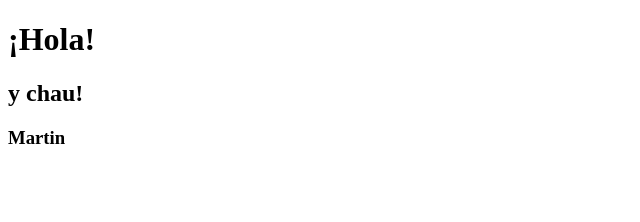
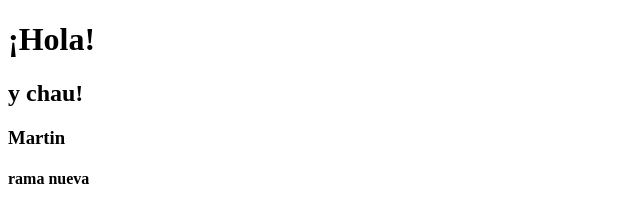
Before and after one commit to martin-vilchez/PoloCreativoRG2025, a plain HTML site: page index.html in a window 1280 px wide. Shown: the full height of the page, 0-640 px from the left. Drawn offline with Linux system fonts and the light colour scheme.

Commit message:
commit en la nueva branch con h4

```diff
--- a/index.html
+++ b/index.html
@@ -7,5 +7,6 @@
     <h1>¡Hola!</h1>
     <h2>y chau!</h2>
     <h3>Martin</h3>
+    <h4>rama nueva</h4>
 </body>
 </html>
```
